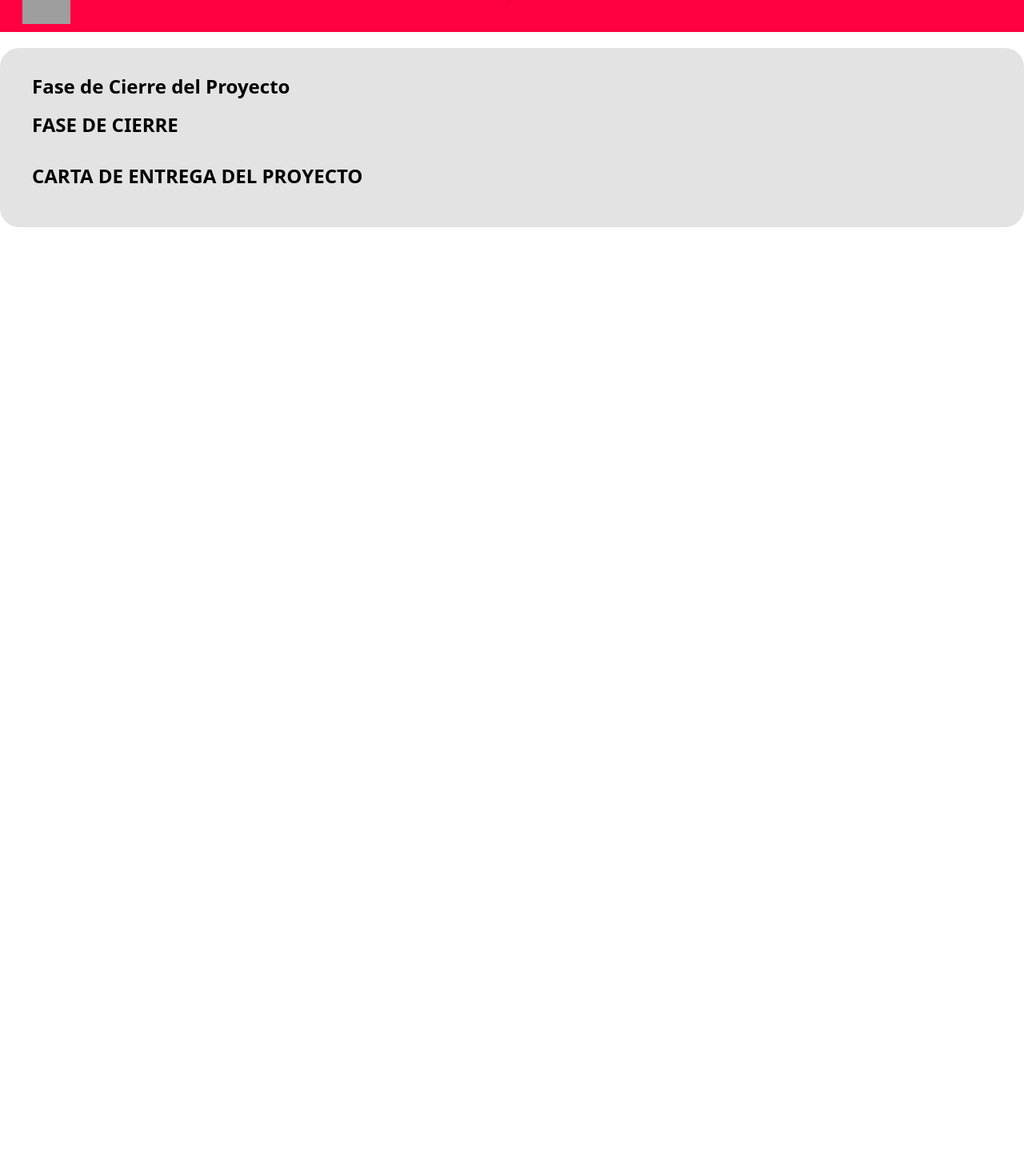
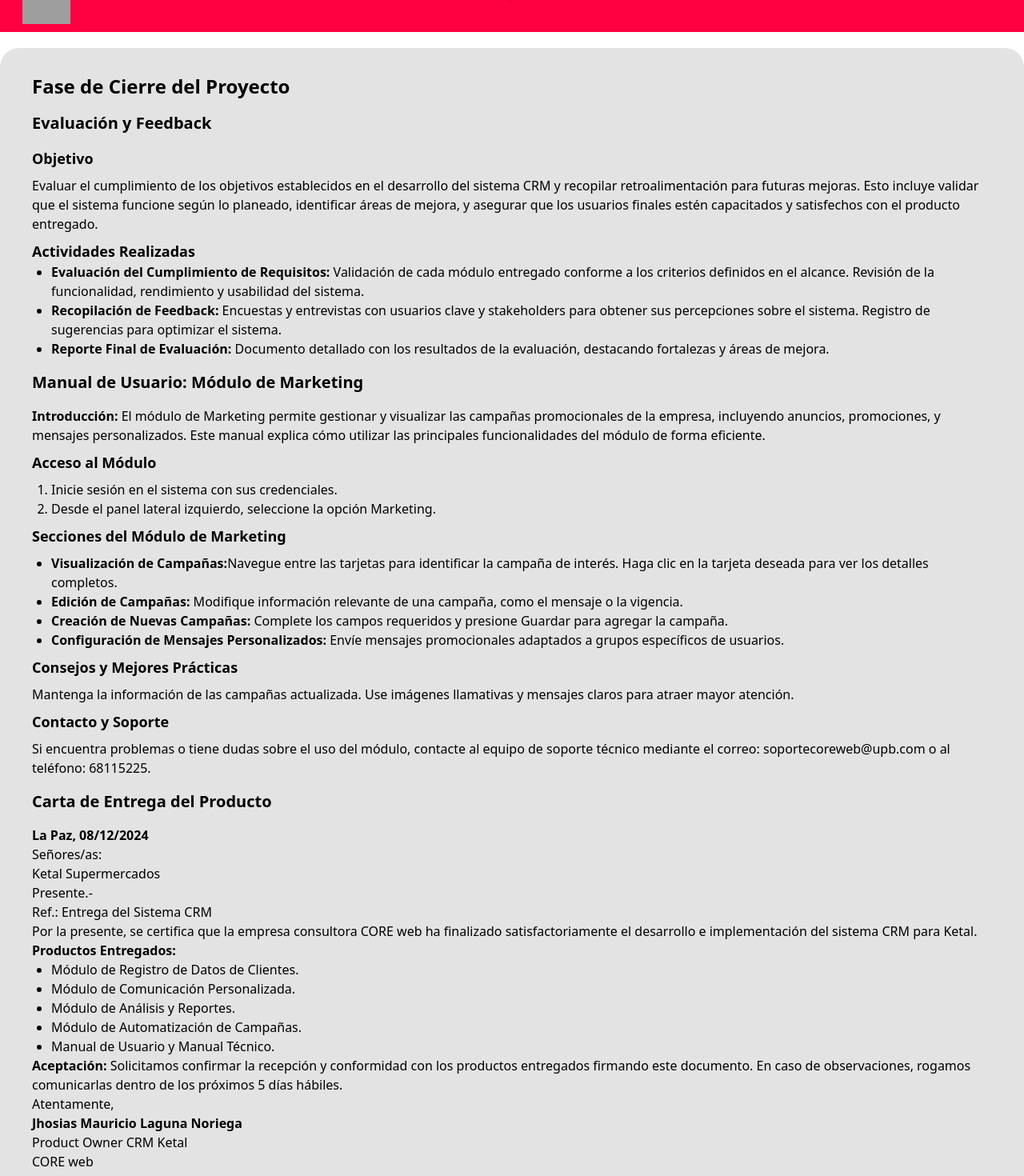
Before and after one commit to eavm314/ketal-presentation, a React (Vite) app: page /fase-cierre in a window 1280 px wide. Shown: the part 80-1550 px from the top of the page at 80% size. Before the commit the page ends 800 px from the top, so only its background shows below. Built offline with nearby package versions, Linux system fonts and the light colour scheme; grey boxes are pictures that could not be loaded.

Commit message:
cierre page

```diff
--- a/src/pages/FaseCierre.jsx
+++ b/src/pages/FaseCierre.jsx
@@ -1,17 +1,86 @@
 
 function FaseCierre() {
-    return (
+  return (
       <div className="container mx-auto px-10 py-8 rounded-3xl bg-slate-50" style={{ backgroundColor: 'rgba(217, 217, 217, 0.74)' }}>
-      <h1 className='text-2xl font-bold' >Fase de Cierre del Proyecto</h1>
+          <h1 className='text-2xl font-bold'>Fase de Cierre del Proyecto</h1>
 
-      <a href="" target="_blank" rel="noreferrer">
-        <h2 className="text-2xl font-bold text-left text-primary uppercase py-4" >Fase de Cierre</h2>
-      </a>
-      <a href="" target="_blank" rel="noreferrer">
-        <h2 className="text-2xl font-bold text-left text-primary uppercase py-4" >Carta de Entrega del Proyecto</h2>
-      </a>
-    </div>
-    );
-  }
+          <section>
+              <h2 className="text-xl font-bold text-left text-primary py-4">Evaluación y Feedback</h2>
+              <h3 className="font-bold text-lg">Objetivo</h3>
+              <p className="py-2">
+                  Evaluar el cumplimiento de los objetivos establecidos en el desarrollo del sistema CRM y recopilar retroalimentación para futuras mejoras. Esto incluye validar que el sistema funcione según lo planeado, identificar áreas de mejora, y asegurar que los usuarios finales estén capacitados y satisfechos con el producto entregado.
+              </p>
+              <h3 className="font-bold text-lg">Actividades Realizadas</h3>
+              <ul className="list-disc pl-6">
+                  <li>
+                      <b>Evaluación del Cumplimiento de Requisitos:</b> Validación de cada módulo entregado conforme a los criterios definidos en el alcance. Revisión de la funcionalidad, rendimiento y usabilidad del sistema.
+                  </li>
+                  <li>
+                      <b>Recopilación de Feedback:</b> Encuestas y entrevistas con usuarios clave y stakeholders para obtener sus percepciones sobre el sistema. Registro de sugerencias para optimizar el sistema.
+                  </li>
+                  <li>
+                      <b>Reporte Final de Evaluación:</b> Documento detallado con los resultados de la evaluación, destacando fortalezas y áreas de mejora.
+                  </li>
+              </ul>
+          </section>
 
-  export default FaseCierre;
+          <section>
+              <h2 className="text-xl font-bold text-left text-primary py-4">Manual de Usuario: Módulo de Marketing</h2>
+              <p><b>Introducción:</b> El módulo de Marketing permite gestionar y visualizar las campañas promocionales de la empresa, incluyendo anuncios, promociones, y mensajes personalizados. Este manual explica cómo utilizar las principales funcionalidades del módulo de forma eficiente.</p>
+
+              <h3 className="font-bold text-lg py-2">Acceso al Módulo</h3>
+              <ol className="list-decimal pl-6">
+                  <li>Inicie sesión en el sistema con sus credenciales.</li>
+                  <li>Desde el panel lateral izquierdo, seleccione la opción Marketing.</li>
+              </ol>
+
+              <h3 className="font-bold text-lg py-2">Secciones del Módulo de Marketing</h3>
+              <ul className="list-disc pl-6">
+                  <li>
+                      <b>Visualización de Campañas:</b>
+                      Navegue entre las tarjetas para identificar la campaña de interés. Haga clic en la tarjeta deseada para ver los detalles completos.
+                  </li>
+                  <li>
+                      <b>Edición de Campañas:</b> Modifique información relevante de una campaña, como el mensaje o la vigencia.
+                  </li>
+                  <li>
+                      <b>Creación de Nuevas Campañas:</b> Complete los campos requeridos y presione Guardar para agregar la campaña.
+                  </li>
+                  <li>
+                      <b>Configuración de Mensajes Personalizados:</b> Envíe mensajes promocionales adaptados a grupos específicos de usuarios.
+                  </li>
+              </ul>
+
+              <h3 className="font-bold text-lg py-2">Consejos y Mejores Prácticas</h3>
+              <p>Mantenga la información de las campañas actualizada. Use imágenes llamativas y mensajes claros para atraer mayor atención.</p>
+
+              <h3 className="font-bold text-lg py-2">Contacto y Soporte</h3>
+              <p>Si encuentra problemas o tiene dudas sobre el uso del módulo, contacte al equipo de soporte técnico mediante el correo: <a href="mailto:soportecoreweb@upb.com">soportecoreweb@upb.com</a> o al teléfono: 68115225.</p>
+          </section>
+
+          <section>
+              <h2 className="text-xl font-bold text-left text-primary py-4">Carta de Entrega del Producto</h2>
+              <p><b>La Paz, 08/12/2024</b></p>
+              <p>Señores/as:<br/>Ketal Supermercados<br/>Presente.-</p>
+              <p>
+                  Ref.: Entrega del Sistema CRM<br/>
+                  Por la presente, se certifica que la empresa consultora CORE web ha finalizado satisfactoriamente el desarrollo e implementación del sistema CRM para Ketal.
+              </p>
+              <p><b>Productos Entregados:</b></p>
+              <ul className="list-disc pl-6">
+                  <li>Módulo de Registro de Datos de Clientes.</li>
+                  <li>Módulo de Comunicación Personalizada.</li>
+                  <li>Módulo de Análisis y Reportes.</li>
+                  <li>Módulo de Automatización de Campañas.</li>
+                  <li>Manual de Usuario y Manual Técnico.</li>
+              </ul>
+              <p>
+                  <b>Aceptación:</b> Solicitamos confirmar la recepción y conformidad con los productos entregados firmando este documento. En caso de observaciones, rogamos comunicarlas dentro de los próximos 5 días hábiles.
+              </p>
+              <p>Atentamente,<br/><b>Jhosias Mauricio Laguna Noriega</b><br/>Product Owner CRM Ketal<br/>CORE web</p>
+          </section>
+      </div>
+  );
+}
+
+export default FaseCierre;
```
